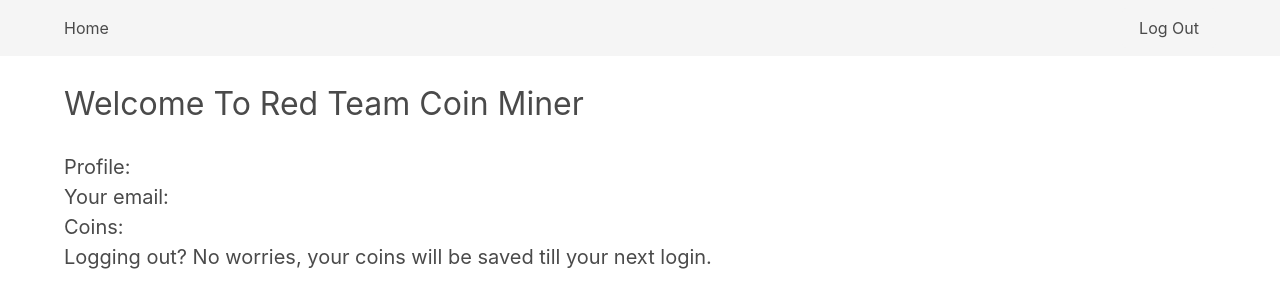
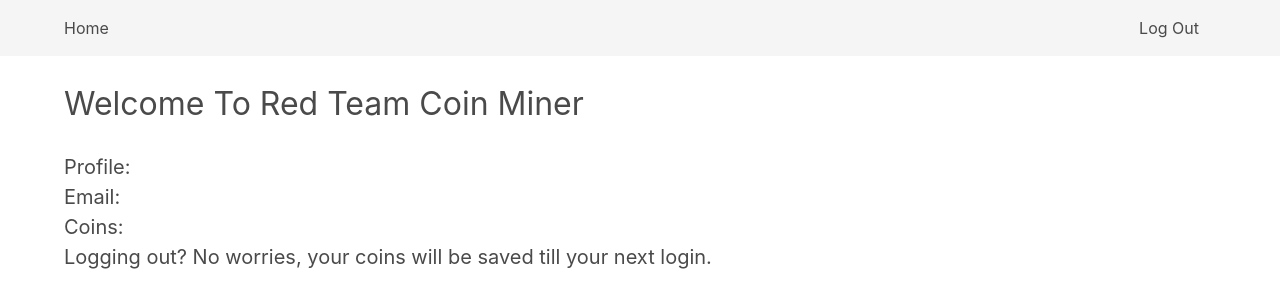
Before and after one commit to TS935609/CSC-468-Group, a React (Create React App) app in the folder frontend/: page /dashboard in a window 1280 px wide. Shown: the top 308 px of the page. Built offline with nearby package versions, Linux system fonts and the light colour scheme; no server answers.

Commit message:
Update Dashboard.js

```diff
--- a/frontend/src/components/Dashboard.js
+++ b/frontend/src/components/Dashboard.js
@@ -93,7 +93,7 @@ const Dashboard = () => {
 
             <h1 className='is-size-3 block'>Welcome To Red Team Coin Miner</h1>
             <h1 className='is-size-5'>                         Profile:</h1>
-            <h1 className='is-size-5'>                      Your email: {email}</h1>
+            <h1 className='is-size-5'>                           Email: {email}</h1>
             <h1 className='is-size-5'>                           Coins: {thecoin}</h1>
             <h1 className='is-size-5'>Logging out? No worries, your coins will be saved till your next login.</h1>
             </div>
```
